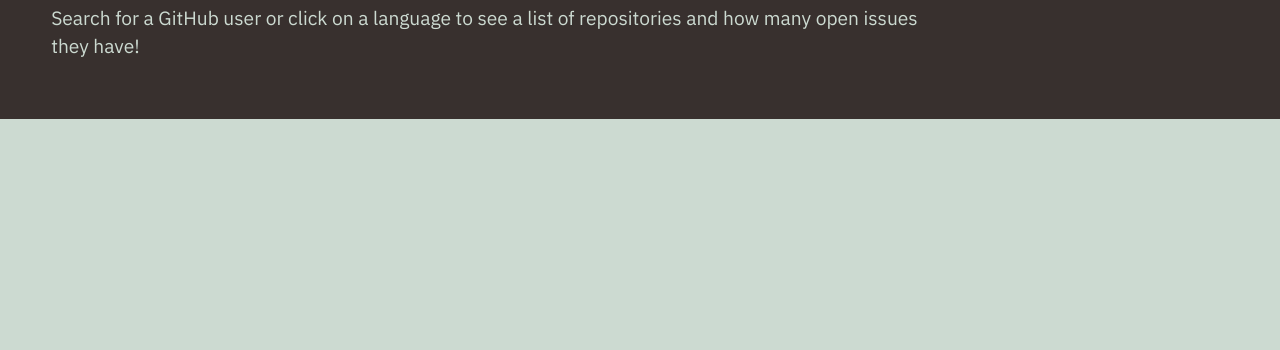
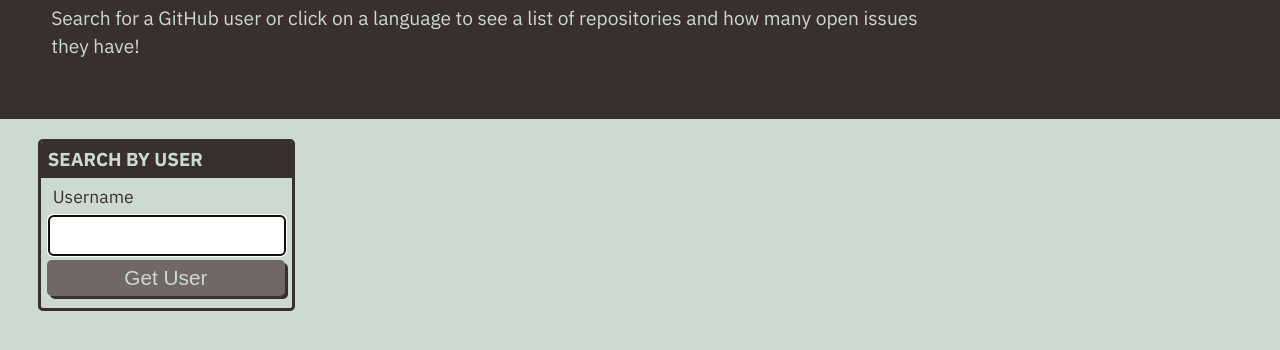
Before and after one commit to jlentz17/git-it-done, a plain HTML site: page index.html in a window 1280 px wide. Shown: the part 114-464 px from the top of the page. Drawn offline with Linux system fonts and the light colour scheme; no server answers.

Commit message:
added form

```diff
--- a/assets/homepage.js
+++ b/assets/homepage.js
@@ -9,3 +9,5 @@ var getUserRepos = function(user) {
       });
     });
   };
+
+  getUserRepos("jlentz17");
--- a/index.html
+++ b/index.html
@@ -20,6 +20,16 @@
 
 
   <main class="flex-row justify-space-between">
+      <div class="col-12 col-4"></div>
+      <div class="card">
+        <h3 class="card-header text-uppercase">Search By User</h3>
+        <form id="user-form" class="card-body">
+          <label class="form-label" for="username">Username</label>
+          <input name="username" id="username" type="text" autofocus="true" class="form-input" />
+          <button type="submit" class="btn">Get User</button>
+        </form>
+      </div>
+      <div class="col-12 col-8"></div>
 
   </main>
 
```
